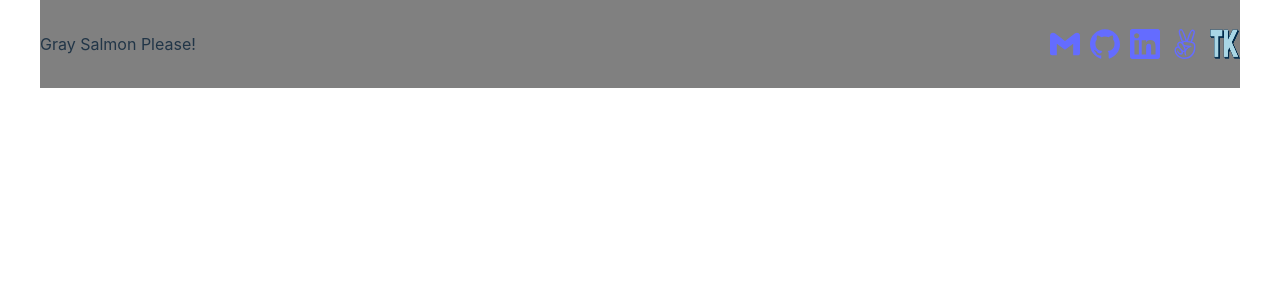
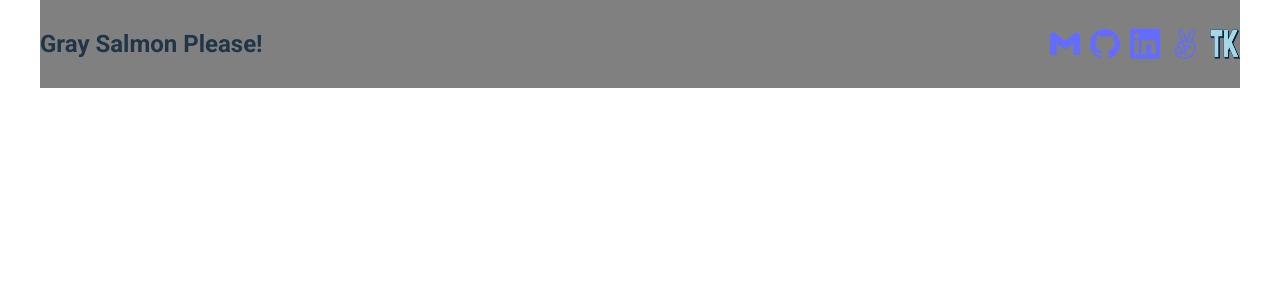
Before and after one commit to sungyotkim/gray-salmon-please, a React (Vite) app in the folder gray-salmon-please/: page / in a window 1280 px wide. Shown: the top 300 px of the page. Built offline with nearby package versions, Linux system fonts and the light colour scheme.

Commit message:
add fonts

```diff
--- a/gray-salmon-please/index.html
+++ b/gray-salmon-please/index.html
@@ -4,6 +4,12 @@
     <meta charset="UTF-8" />
     <link rel="icon" type="image/x-icon" href="/favicon.ico" />
     <meta name="viewport" content="width=device-width, initial-scale=1.0" />
+    <link rel="preconnect" href="https://fonts.googleapis.com" />
+    <link rel="preconnect" href="https://fonts.gstatic.com" crossorigin />
+    <link
+      href="https://fonts.googleapis.com/css2?family=Roboto:ital,wght@0,100;0,300;0,400;0,500;0,700;0,900;1,100;1,300;1,400;1,500;1,700;1,900&display=swap"
+      rel="stylesheet"
+    />
     <title>Gray Salmon Please</title>
   </head>
   <body>
--- a/gray-salmon-please/src/components/NavBar/NavBar.css
+++ b/gray-salmon-please/src/components/NavBar/NavBar.css
@@ -19,6 +19,11 @@
   display: flex;
   justify-content: space-between;
   align-items: center;
+}
+
+.nav-name-container {
+  font-size: 24px;
+  font-weight: 700;
 }
 
 .nav-links {
@@ -64,7 +69,7 @@
     position: absolute;
     top: 40px;
     flex-direction: column;
-    width: 178px;
+    width: 150px;
     height: 200px;
     padding: 5px;
     background-color: white;
@@ -85,7 +90,8 @@
 
   .mobile-menu-text {
     color: black;
-    font-size: 24px;
+    font-size: 18px;
+    font-weight: 500;
   }
 
   @media (prefers-color-scheme: light) {
--- a/gray-salmon-please/src/index.css
+++ b/gray-salmon-please/src/index.css
@@ -31,6 +31,7 @@
   min-width: 320px;
   /* min-height: 100vh; */
   position: relative;
+  font-family: "Roboto", sans-serif;
 }
 
 h1 {
```
